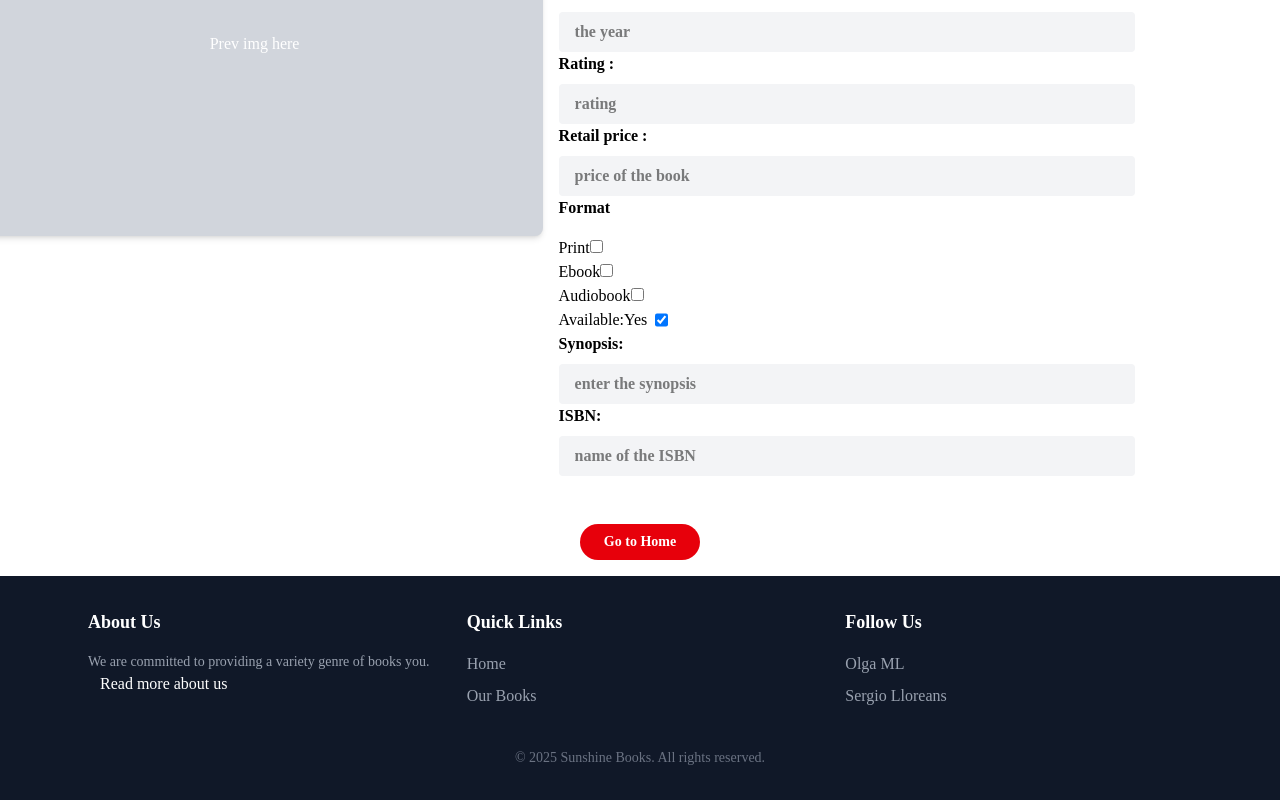
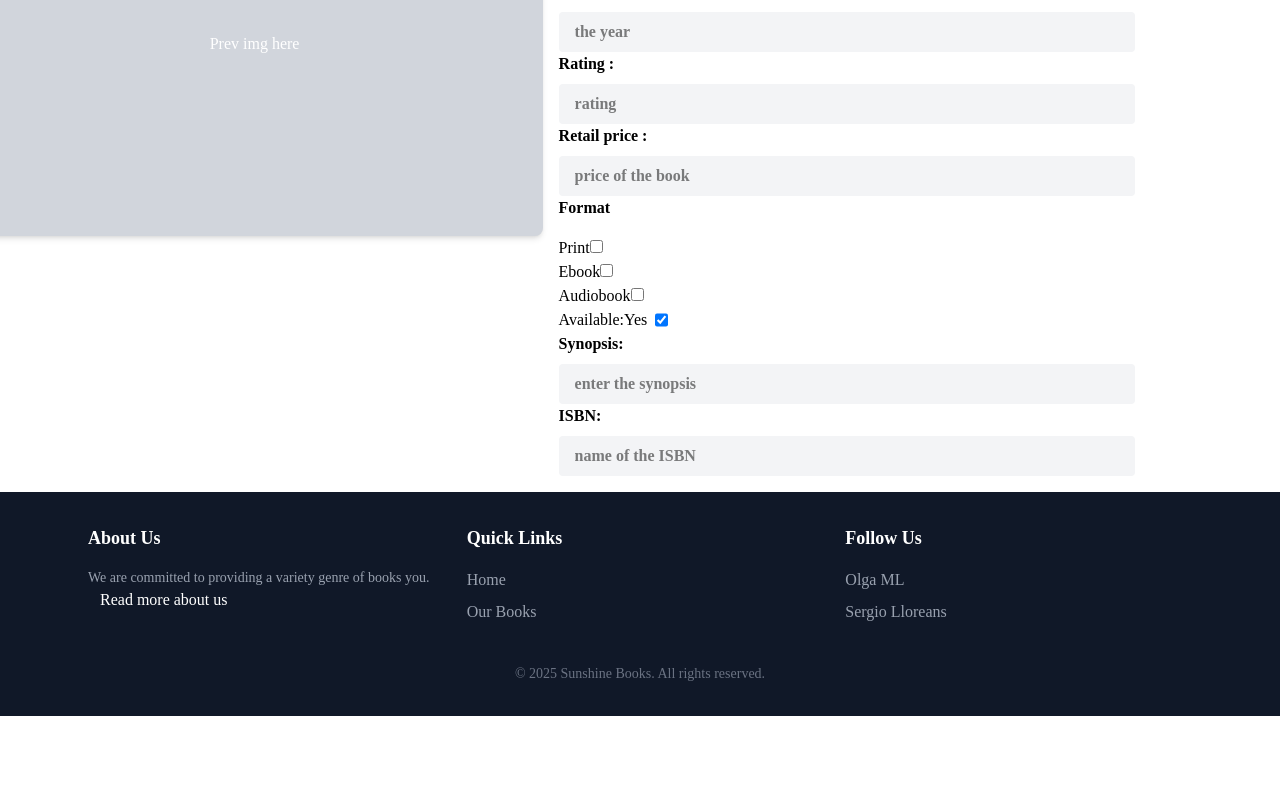
Before and after one commit to sunshine-books/sunshine-books, a React (Vite) app: page /books/edit/1 in a window 1280 px wide. Shown: the part 396-1196 px from the top of the page. After the commit the page ends 1112 px from the top, so only its background shows below. Built offline with nearby package versions, Linux system fonts and the light colour scheme; no server answers; some icons are missing.

Commit message:
merge commit

```diff
--- a/src/components/EditBook.jsx
+++ b/src/components/EditBook.jsx
@@ -325,7 +325,6 @@ function EditBook({sendClickEventToParent}) {
 
                 </div>
             </form>
-            <button onClick={handleNavigateHome} className="btn-red">Go to Home</button>
 
 
         </div>
```
